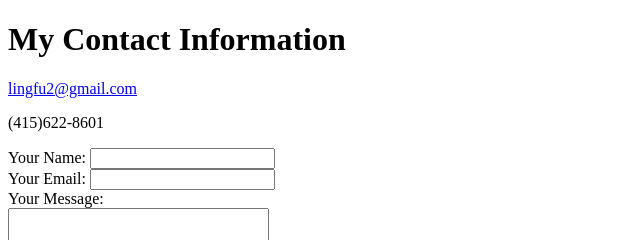
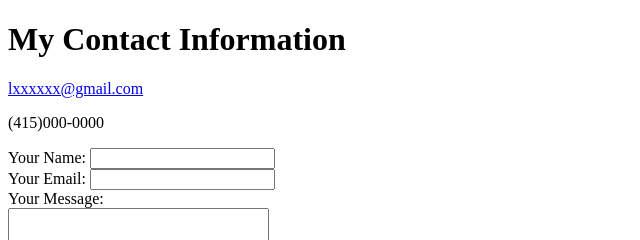
Before and after one commit to lingabing/cv, a plain HTML site: page Contact Info.html in a window 1280 px wide. Shown: the top 240 px of the page, 0-640 px from the left. Drawn offline with Linux system fonts and the light colour scheme.

Commit message:
Update Contact Info.html

```diff
--- a/Contact Info.html
+++ b/Contact Info.html
@@ -6,9 +6,9 @@
   </head>
   <body>
     <h1>My Contact Information</h1>
-    <a href="mailto:lingfu2@gmail.com?subject=Hello">lingfu2@gmail.com</a>
-    <p>(415)622-8601</p>
-      <form action="mailto:lingfu2@gmail.com" method="post" enctype="text/plain">
+    <a href="mailto:lxxxxxxx@gmail.com?subject=Hello">lxxxxxx@gmail.com</a>
+    <p>(415)000-0000</p>
+      <form action="mailto:lxxxxxx@gmail.com" method="post" enctype="text/plain">
        <label>Your Name:</label>
        <input type="Name" name="" value=""><br>
        <label>Your Email:</label>
```
